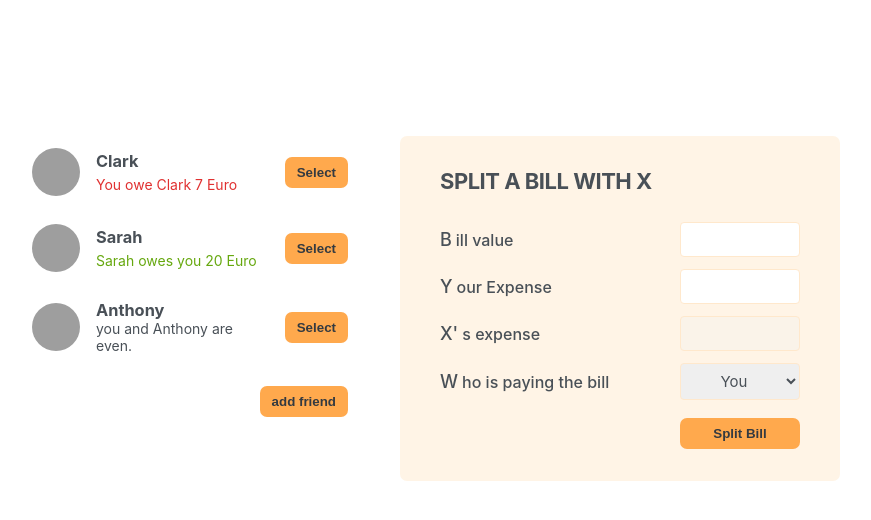
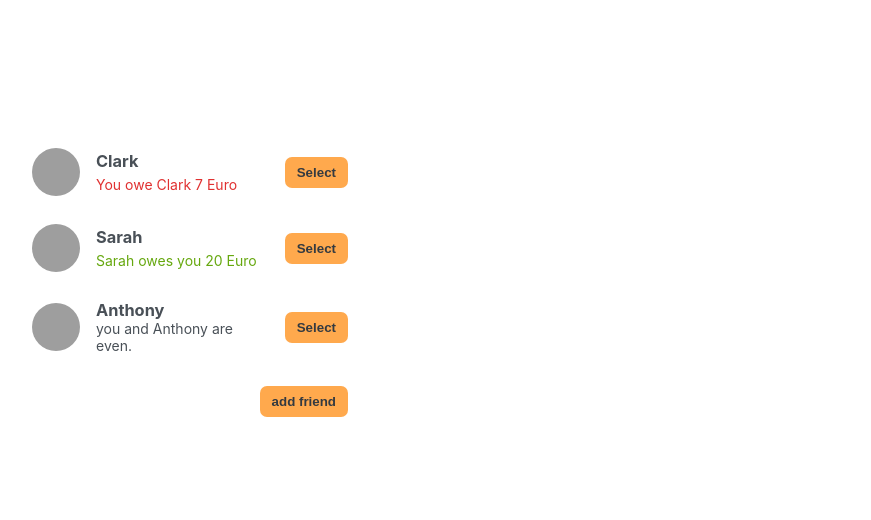
Before and after one commit to ivnKuz/ReactUdemyCourse, a React (Create React App) app in the folder eat_n_split/: page / in a window 1280 px wide. Shown: the top 520 px of the page, without its empty margins (210-1081 px from the left). Built offline with nearby package versions, Linux system fonts and the light colour scheme; grey boxes are pictures that could not be loaded.

Commit message:
select friend

```diff
--- a/eat_n_split/src/App.js
+++ b/eat_n_split/src/App.js
@@ -24,7 +24,7 @@
 export default function App(){
   const [friends, setFriends] = useState(initialFriends);
   const [showAddFriend, setShowAddFriend] = useState(false);
-
+  const [selectedFriend, setSelectedFriend] = useState(null);
   function handleShowAddFriend(){
     console.log(showAddFriend);
 
@@ -34,28 +34,34 @@
     setFriends(friends => [...friends, friend])
     setShowAddFriend(false);//close add form
   }
+  function handleSelection(friend){
+    // setSelectedFriend(friend);
+    setSelectedFriend(selected => selected?.id === friend.id ? null : friend);
+    setShowAddFriend(false)
+  }
   return <div className="app">
     <div className="sidebar">
-       <FriendsList friends={friends} />
+       <FriendsList friends={friends} onSelection={handleSelection} selectedFriend={selectedFriend}/>
        {showAddFriend && <FormAddFriend onAddFriend={handleAddFriend}/>}
        <Button onClick={handleShowAddFriend}>{showAddFriend ? "close" : "add friend"}</Button>
        </div>
-
-   <FormSplitBill />
+   {/* hide if no friend selected */}
+  {selectedFriend && <FormSplitBill selectedFriend={selectedFriend}/>}
     </div>
 }
 
-function FriendsList({friends}){
+function FriendsList({ friends, onSelection, selectedFriend}){
   return (<ul>
     {friends.map((friend) =>(
-      <Friend friend={friend} key={friend.id}/>
+      <Friend friend={friend} key={friend.id} onSelection={onSelection} selectedFriend={selectedFriend}/>
     ))}
   </ul>
   );
 }
 
-function Friend({friend}) {
-  return <li>
+function Friend({friend, onSelection, selectedFriend}) {
+  const isSelected = selectedFriend?.id === friend.id;
+  return <li className={isSelected ? "selected" : " "}>
     <img src={friend.image} alt={friend.name} />
     <h3>{friend.name}</h3>
     {friend.balance < 0 && (
@@ -73,7 +79,7 @@
             you and {friend.name} are even.
         </p>
      )}
-     <Button>Select</Button>
+     <Button onClick={()=> onSelection(friend)}>{isSelected ? 'Close' : 'Select'}</Button>
   </li>
 }
 
@@ -113,22 +119,22 @@
   </form>
 }
 
-function FormSplitBill(){
+function FormSplitBill({selectedFriend}){
   return <form className="form-split-bill">
-    <h2>Split a bill with X</h2>
+    <h2>Split a bill with {selectedFriend.name}</h2>
     <label>Bill value</label>
     <input type="text" />
 
     <label>Your Expense</label>
     <input type="text" />
 
-    <label>X's expense</label>
+    <label>{selectedFriend.name}'s expense</label>
     <input disabled type="text" />
 
     <label>Who is paying the bill</label>
     <select>
       <option value='user'>You</option>
-      <option value='friend'>X</option>
+      <option value='friend'>{selectedFriend.name}</option>
     </select>
 
     <Button>Split Bill</Button>
```
